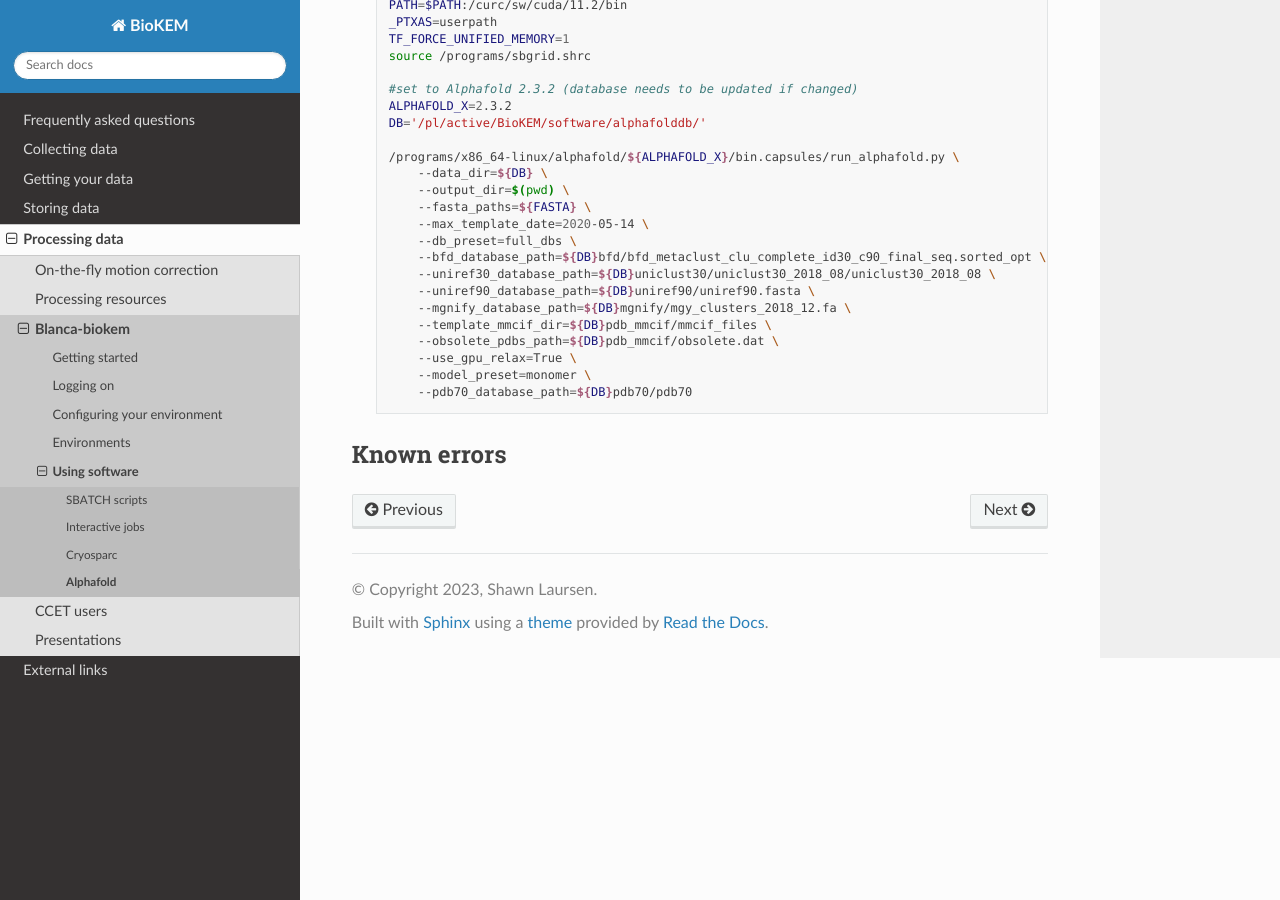
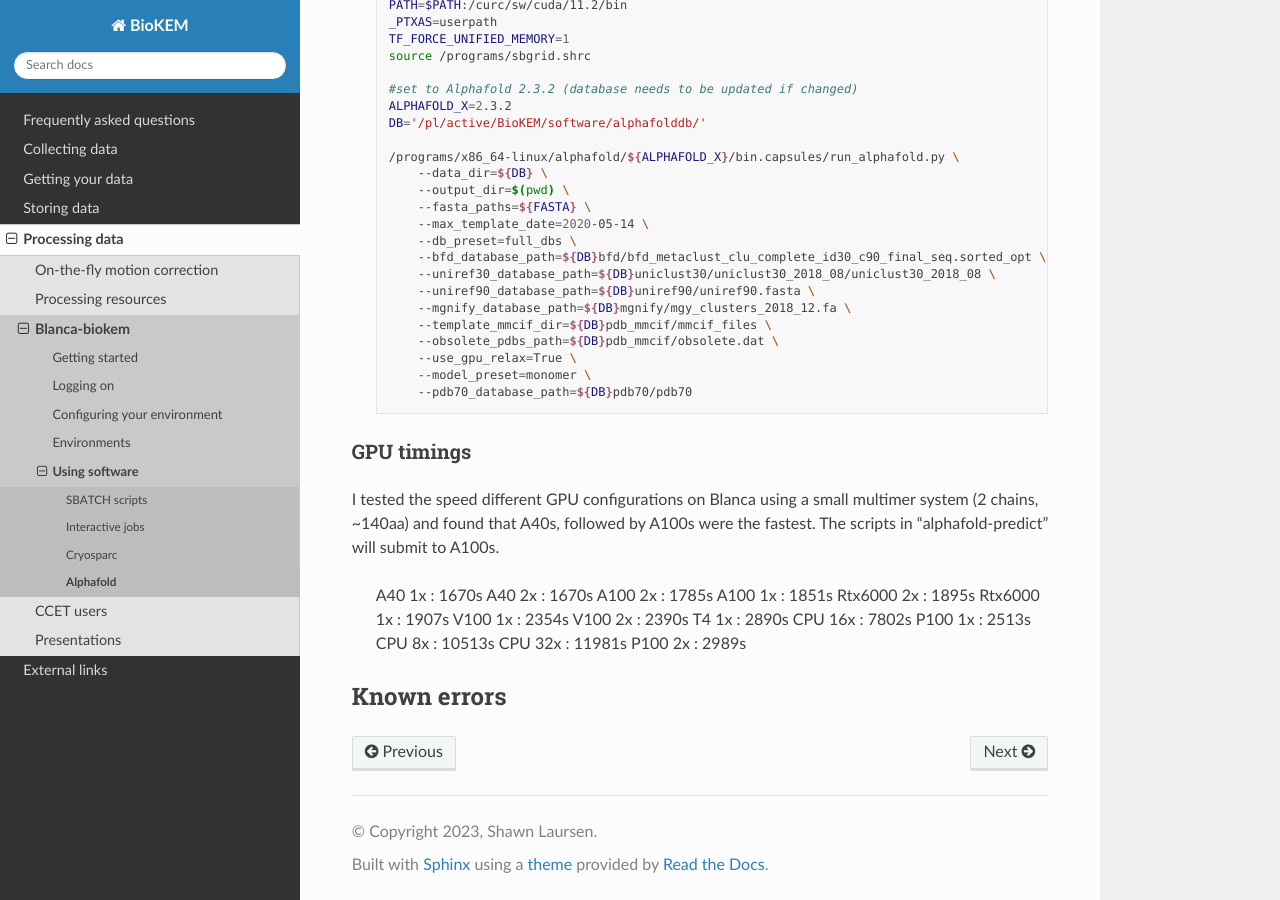
Before and after one commit to CU-BioKEM/user-guide, a Sphinx documentation site: the page built from docs/source/processing/using_software/alphafold.rst, in a window 1280 px wide and 900 px high, scrolled down 2466 px. Built offline with Sphinx 7.4.7 and the Read the Docs theme 2.0.0, drawn with Linux system fonts in a browser that asks for light colours.

Commit message:
updated alphafold

```diff
--- a/docs/source/processing/using_software/alphafold.rst
+++ b/docs/source/processing/using_software/alphafold.rst
@@ -147,6 +147,31 @@ proteins, alphafold-predict will submit those for you).
         --model_preset=monomer \
         --pdb70_database_path=${DB}pdb70/pdb70
 
+.. GPU timings:
+
+GPU timings
+~~~~~~~~~~~
+
+I tested the speed different GPU configurations on Blanca using a small multimer
+system (2 chains, ~140aa) and found that A40s, followed by A100s were the fastest.
+The scripts in "alphafold-predict" will submit to A100s.
+
+      A40 1x : 1670s
+      A40 2x : 1670s
+      A100 2x : 1785s
+      A100 1x : 1851s
+      Rtx6000 2x : 1895s
+      Rtx6000 1x : 1907s
+      V100 1x : 2354s
+      V100 2x : 2390s
+      T4 1x : 2890s
+      CPU 16x : 7802s
+      P100 1x : 2513s
+      CPU 8x : 10513s
+      CPU 32x : 11981s
+      P100 2x : 2989s
+
+
 .. _Known errors:
 
 Known errors
```
